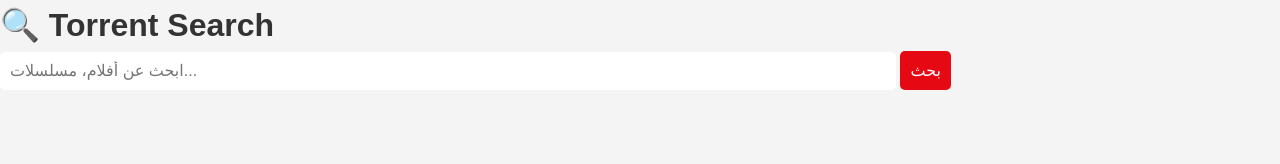
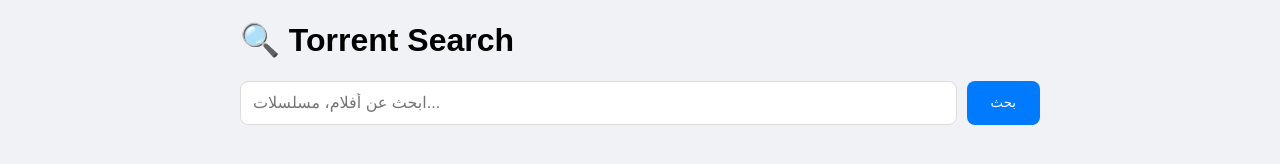
Before and after one commit to MedRAM-RAM/MedRAM-RAM.github.io, a plain HTML site: page index.html in a window 1280 px wide. Drawn offline with Linux system fonts and the light colour scheme.

Commit message:
update style.css

```diff
--- a/style.css
+++ b/style.css
@@ -1,89 +1,41 @@
-* {
-    margin: 0;
-    padding: 0;
-    box-sizing: border-box;
+body {
     font-family: Arial, sans-serif;
+    margin: 20px;
+    background: #f0f2f5;
 }
 
-body {
-    background-color: #f4f4f4;
-    color: #333;
-    line-height: 1.6;
-    overflow-x: hidden;
+.container {
+    max-width: 800px;
+    margin: 0 auto;
 }
 
-header {
-    background-color: #1a1a1a;
-    color: white;
-    text-align: center;
-    padding: 15px;
-    position: fixed;
-    width: 100%;
-    top: 0;
-    z-index: 1000;
+.search-box {
+    display: flex;
+    gap: 10px;
+    margin: 20px 0;
 }
 
-header h1 {
-    font-size: 1.5rem;
-    margin-bottom: 10px;
+input {
+    flex: 1;
+    padding: 12px;
+    border: 1px solid #ddd;
+    border-radius: 8px;
+    font-size: 16px;
 }
 
 button {
-    transition: background-color 0.3s ease;
+    padding: 12px 24px;
+    background: #007bff;
+    color: white;
+    border: none;
+    border-radius: 8px;
+    cursor: pointer;
 }
 
-.search-container {
-    display: flex;
-    justify-content: center;
-    gap: 5px;
+.torrent-item {
+    background: white;
+    padding: 15px;
+    margin: 10px 0;
+    border-radius: 8px;
+    box-shadow: 0 2px 4px rgba(0,0,0,0.1);
 }
-
-#searchInput {
-    padding: 10px;
-    width: 70%;
-    border: none;
-    border-radius: 5px;
-    font-size: 1rem;
-}
-
-button {
-    padding: 10px;
-    background-color: #e50914;
-    color: white;
-    border: none;
-    border-radius: 5px;
-    cursor: pointer;
-    font-size: 1rem;
-}
-
-button:hover {
-    background-color: #b20710;
-}
-
-main {
-    padding: 80px 10px 20px;
-}
-
-.results-container {
-    display: flex;
-    flex-direction: column;
-    gap: 15px;
-}
-
-.result-item {
-    background-color: white;
-    padding: 15px;
-    border-radius: 10px;
-    box-shadow: 0 2px 5px rgba(0, 0, 0, 0.1);
-    text-align: center;
-}
-
-.result-item h3 {
-    margin: 10px 0;
-    font-size: 1.2rem;
-}
-
-.result-item p {
-    color: #666;
-    font-size: 0.9rem;
-}
```
